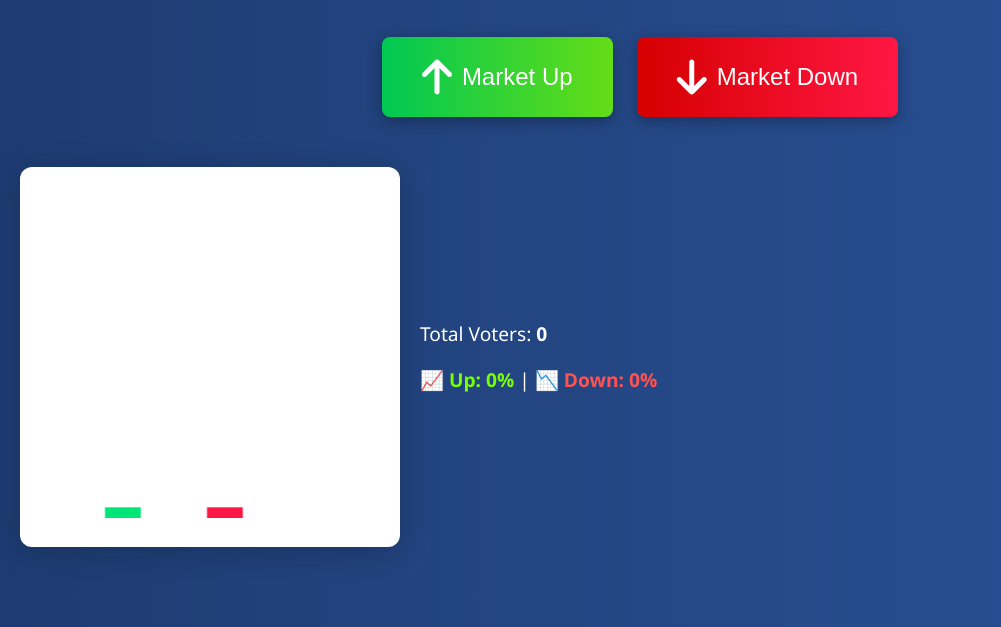
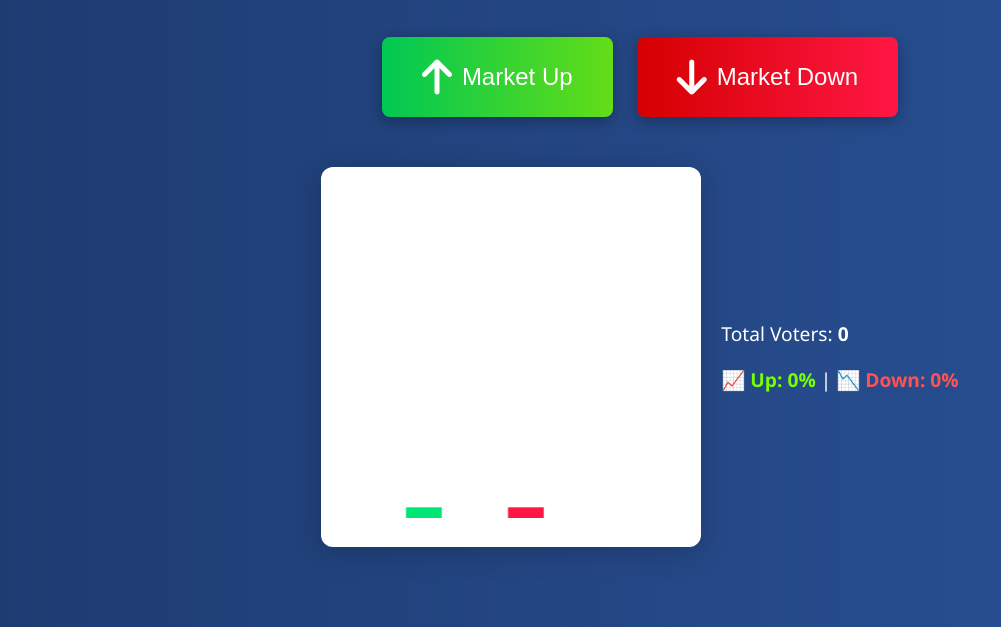
Before and after one commit to PM-curious/market-sentiment, a plain HTML site: page index.html in a window 1280 px wide. Shown: the part 173-800 px from the top of the page, without its empty margins (0-1001 px from the left). Drawn offline with nearby package versions, Linux system fonts and the light colour scheme.

Commit message:
Update index.html

```diff
--- a/index.html
+++ b/index.html
@@ -109,6 +109,7 @@
     @media (min-width: 768px) {
       .chart-container {
         flex-direction: row;
+        justify-content: center; /* Center the content horizontally */
       }
 
       .chart-wrapper {
```
